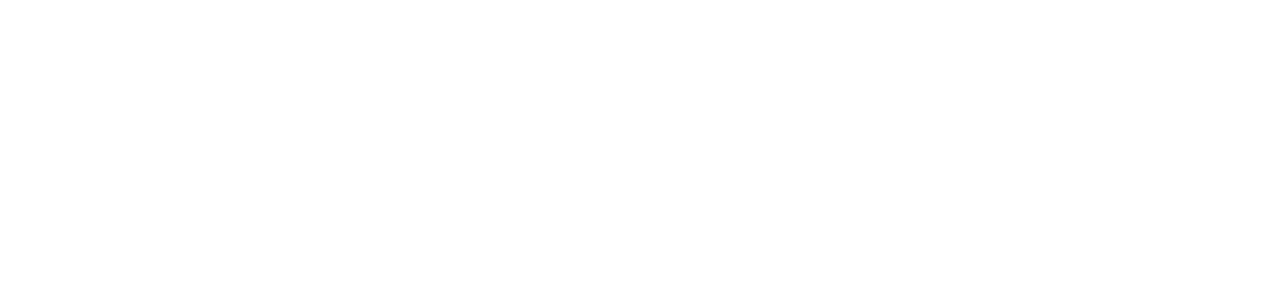
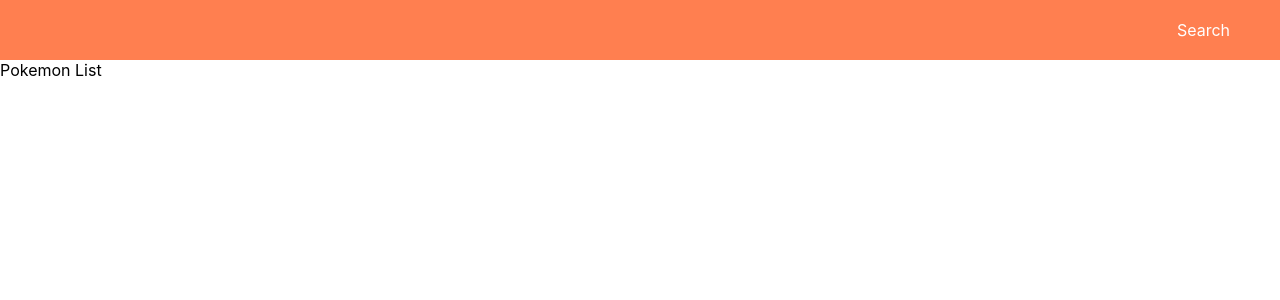
Before and after one commit to MaximEYakovlev/Pokemon-React-Redux, a React (Create React App) app: page / in a window 1280 px wide. Shown: the top 300 px of the page. Built offline with nearby package versions, Linux system fonts and the light colour scheme.

Commit message:
added css

```diff
--- a/src/App.css
+++ b/src/App.css
@@ -1,38 +1,23 @@
-.App {
-  text-align: center;
+* {
+  box-sizing: border-box;
 }
 
-.App-logo {
-  height: 40vmin;
-  pointer-events: none;
+p {
+  margin: 0;
+  padding: 0;
 }
 
-@media (prefers-reduced-motion: no-preference) {
-  .App-logo {
-    animation: App-logo-spin infinite 20s linear;
-  }
+nav {
+  display: flex;
+  width: 100%;
+  height: 60px;
+  align-items: center;
+  justify-content: flex-end;
+  background-color: coral;
 }
 
-.App-header {
-  background-color: #282c34;
-  min-height: 100vh;
-  display: flex;
-  flex-direction: column;
-  align-items: center;
-  justify-content: center;
-  font-size: calc(10px + 2vmin);
+nav a {
+  margin-right: 50px;
   color: white;
+  text-decoration: none;
 }
-
-.App-link {
-  color: #61dafb;
-}
-
-@keyframes App-logo-spin {
-  from {
-    transform: rotate(0deg);
-  }
-  to {
-    transform: rotate(360deg);
-  }
-}
--- a/src/App.js
+++ b/src/App.js
@@ -1,10 +1,18 @@
-
-import './App.css';
+import "./App.css";
+import { Routes, Route, NavLink } from "react-router-dom";
+import { PokemonList } from "./components/PokemonList";
+import { Pokemon } from "./components/Pokemon";
 
 function App() {
   return (
     <div className="App">
-
+      <nav>
+        <NavLink to={"/"}>Search</NavLink>
+      </nav>
+      <Routes>
+        <Route path="/" element={<PokemonList />} />
+        <Route path="/pokemon/:pokemon" element={<Pokemon />} />
+      </Routes>
     </div>
   );
 }
--- /dev/null
+++ b/src/components/Pokemon.jsx
@@ -0,0 +1,6 @@
+export const Pokemon = () => {
+
+  return(
+    <div>Pokemon</div>
+  )
+}
--- /dev/null
+++ b/src/components/PokemonList.jsx
@@ -0,0 +1,6 @@
+export const PokemonList = () => {
+
+  return (
+    <div>Pokemon List</div>
+  )
+}
```
